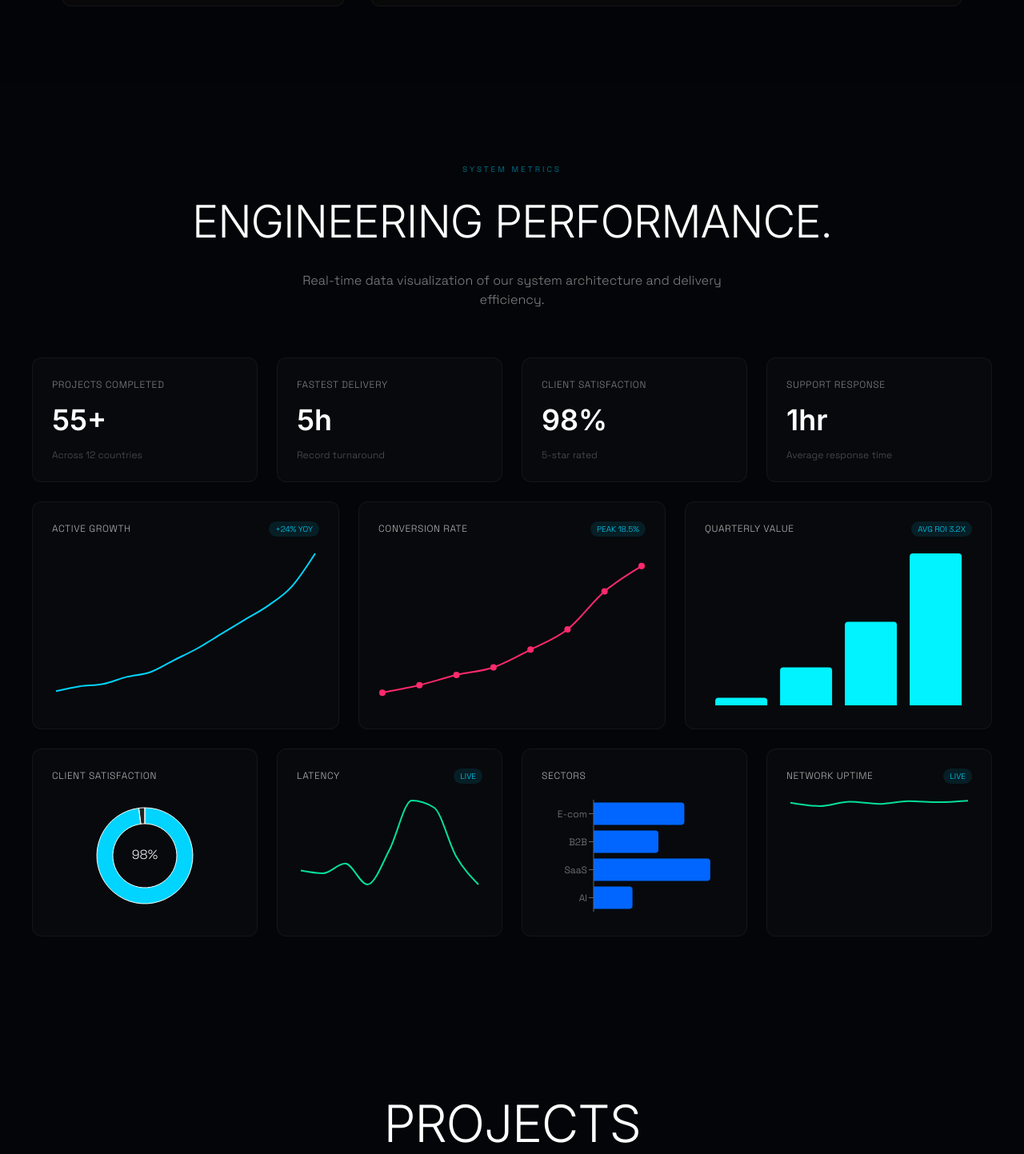
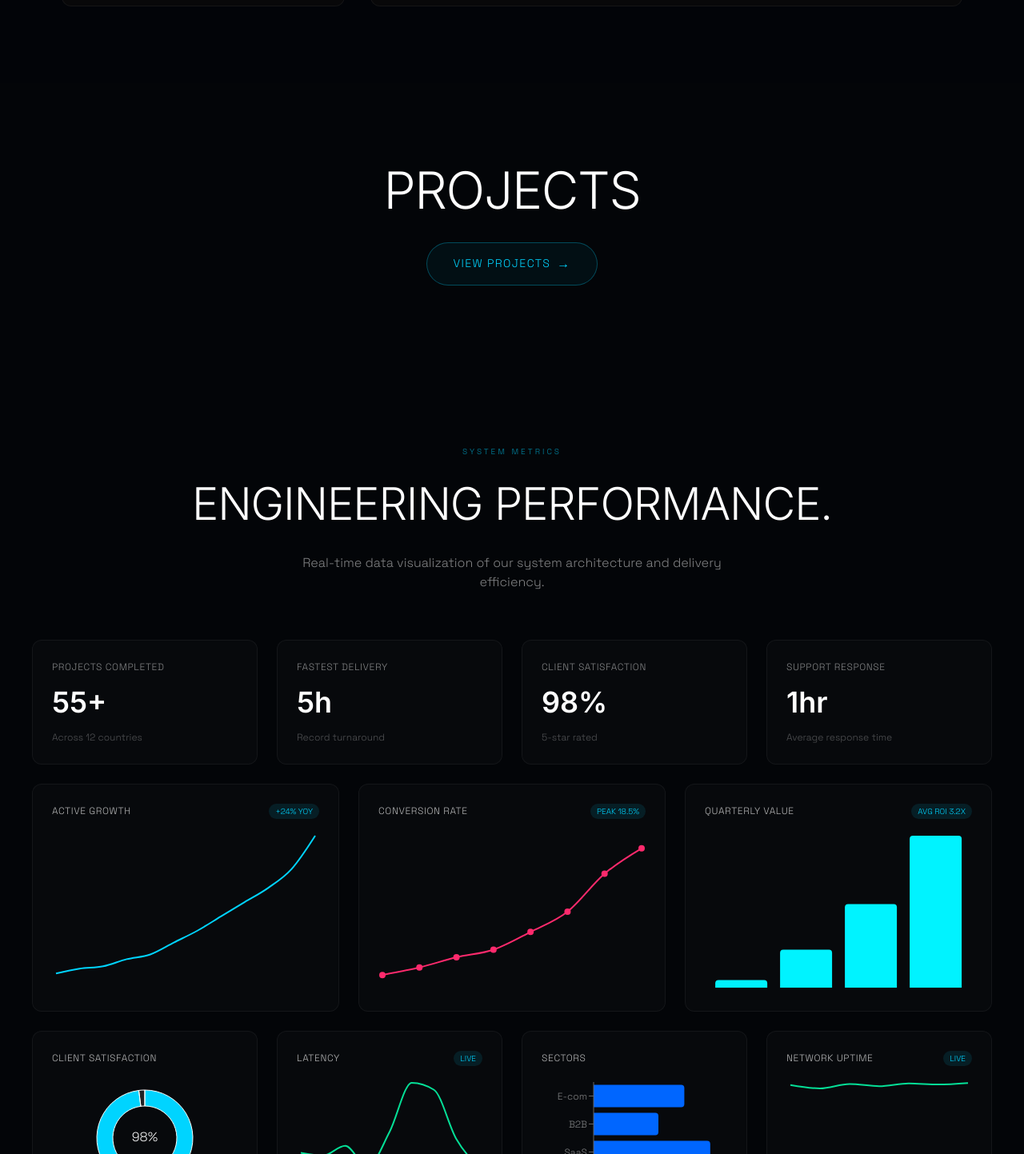
Before and after one commit to Ahsan6786/webis2.0, a Next.js app: page / in a window 1280 px wide. Shown: the part 7607-9050 px from the top of the page at 80% size. Built offline with nearby package versions, Linux system fonts and the light colour scheme.

Commit message:
Reorder sections: Projects after Service, then Performance

```diff
--- a/src/app/page.tsx
+++ b/src/app/page.tsx
@@ -29,11 +29,11 @@ export default function Home() {
         {/* SECTION 4 — Services Showcase */}
         <ShowcaseSection />
 
-        {/* SECTION 5 — Engineering Performance */}
+        {/* SECTION 5 — Project Browser */}
+        <ProjectBrowser />
+
+        {/* SECTION 6 — Engineering Performance */}
         <PerformanceDashboard />
-
-        {/* SECTION 6 — Project Browser */}
-        <ProjectBrowser />
 
         {/* SECTION 7 — Immersive Image Showcase (Testimonials) */}
         <ImageShowcase />
```
